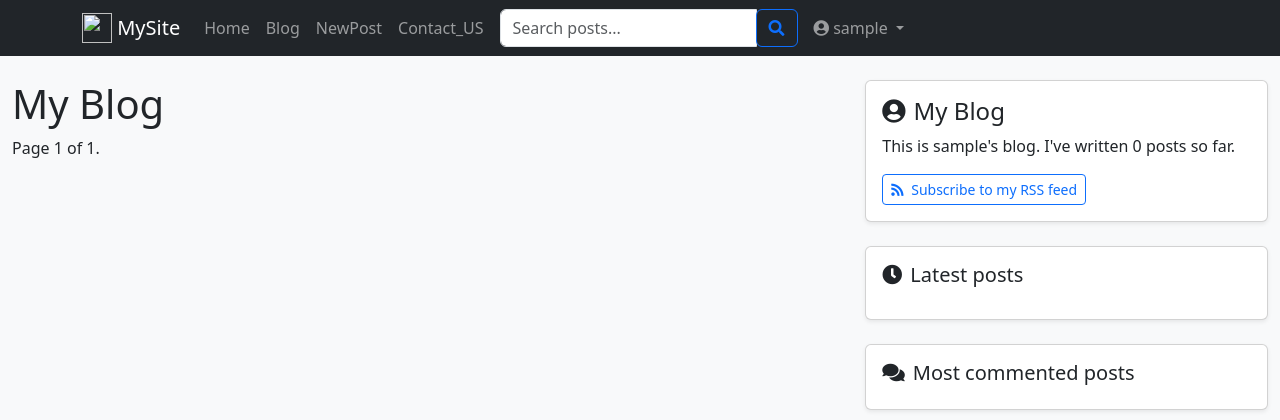
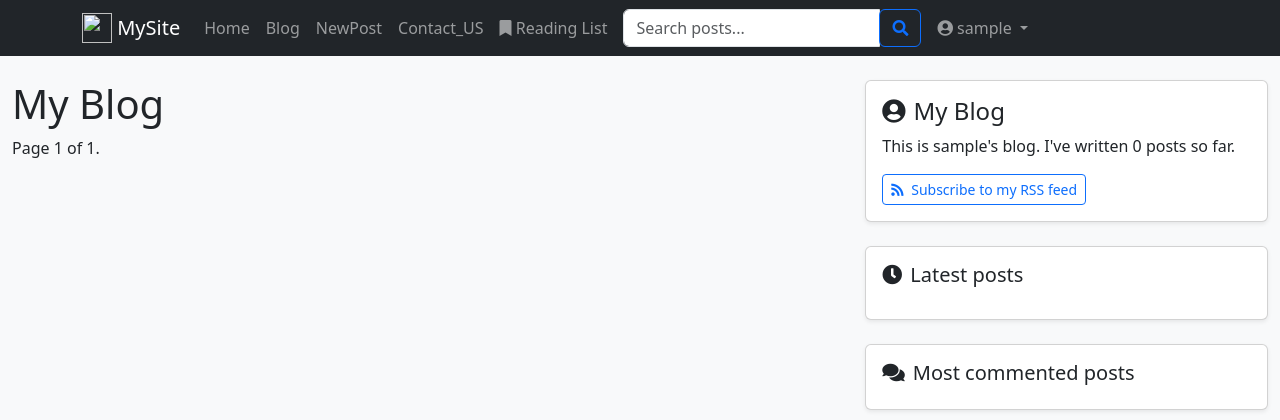
Before and after one commit to hindia-vic/blog, a Django app: page /blog/ in a window 1280 px wide. Shown: the top 420 px of the page. Run offline with Django 5.2, Linux system fonts and the light colour scheme; the visitor is signed in with stand-in values (Sample User, id 1); data that the repository does not hold is empty.

Commit message:
adding reading list and profile

```diff
--- a/blog/models.py
+++ b/blog/models.py
@@ -68,6 +68,9 @@ class Post(models.Model):
 
 class Comment(models.Model):
     post=models.ForeignKey(Post,on_delete=models.CASCADE,related_name='comments')
+    author = models.ForeignKey(settings.AUTH_USER_MODEL,
+                             on_delete=models.CASCADE,
+                             null=True)
     name=models.CharField(max_length=80)
     email=models.EmailField()
     body=models.TextField()
@@ -103,3 +106,32 @@ class Profile(models.Model):
     @receiver(post_save, sender=User)
     def save_user_profile(sender, instance, **kwargs):
         instance.profile.save()
+
+class ReadingList(models.Model):
+    user = models.OneToOneField(
+        settings.AUTH_USER_MODEL,
+        on_delete=models.CASCADE,
+        related_name='reading_list'
+    )
+    posts = models.ManyToManyField(
+        'Post',
+        related_name='in_reading_lists',
+        blank=True
+    )
+    created_at = models.DateTimeField(auto_now_add=True)
+    updated_at = models.DateTimeField(auto_now=True)
+
+    def __str__(self):
+        return f"{self.user.username}'s Reading List"
+
+    def add_post(self, post):
+        self.posts.add(post)
+        self.save()
+
+    def remove_post(self, post):
+        self.posts.remove(post)
+        self.save()
+
+    @property
+    def post_count(self):
+        return self.posts.count()
--- a/blog/templates/blog/post/navbar.html
+++ b/blog/templates/blog/post/navbar.html
@@ -25,10 +25,19 @@
           <li class="nav-item">
             <a class="nav-link" href="{% url 'blog:contact' %}">Contact_US</a>
           </li>
+          <!-- Add Reading List link here -->
+          <li class="nav-item">
+            <a class="nav-link" href="{% url 'blog:reading_list' %}">
+              <i class="fas fa-bookmark"></i> Reading List
+              {% if user.is_authenticated and user.reading_list %}
+              <span class="badge badge-light ml-1">{{ user.reading_list.post_count }}</span>
+              {% endif %}
+            </a>
+          </li>
         {% endif %}
       </ul>
 
-          <!-- Search Form -->
+      <!-- Search Form -->
       <form class="form-inline my-2 my-lg-0 mx-2" action="{% url 'blog:post_search' %}" method="get">
         <div class="input-group">
           <input class="form-control" type="search" name="query" placeholder="Search posts..." aria-label="Search" required>
@@ -45,22 +54,22 @@
           <li class="nav-item dropdown">
             <a class="nav-link dropdown-toggle" href="#" id="userDropdown" role="button" data-toggle="dropdown">
               <i class="fas fa-user-circle"></i> {{ user.username }}
+              {% if user.reading_list %}
+              <span class="badge badge-pill badge-light ml-1">{{ user.reading_list.post_count }}</span>
+              {% endif %}
             </a>
             <div class="dropdown-menu dropdown-menu-right">
-
-              <a class="dropdown-item" href="">
-
               <a class="dropdown-item" href="{% url 'blog:user_profile' %}">
                 <i class="fas fa-user"></i> Profile
+              </a>
+              <a class="dropdown-item" href="{% url 'blog:reading_list' %}">
+                <i class="fas fa-bookmark"></i> Reading List
+                <span class="badge badge-primary float-right">{{ user.reading_list.post_count }}</span>
               </a>
               <a class="dropdown-item" href="">
                 <i class="fas fa-cog"></i> Settings
               </a>
               <div class="dropdown-divider"></div>
-
-              <a class="dropdown-item" href="{% url 'logout' %}">
-                <i class="fas fa-sign-out-alt"></i> Logout
-              </a>
               <form method="post" action="{% url 'logout' %}" class="dropdown-item-form">
                 {% csrf_token %}
                 <button type="submit" class="dropdown-item text-danger" id="logout-button">
--- a/blog/templates/blog/post/profile_edit.html
+++ b/blog/templates/blog/post/profile_edit.html
@@ -114,7 +114,7 @@
                                            id="id_website"
                                            class="form-control {% if form.website.errors %}is-invalid{% endif %}"
                                            placeholder="https://"
-                                           value="{{ form.website.value|default:"" }}">
+                                           value="{{ form.website.value|default:""}}">
                                     {% if form.website.errors %}
                                     <div class="invalid-feedback">
                                         {{ form.website.errors|join:", " }}
--- a/blog/urls.py
+++ b/blog/urls.py
@@ -1,6 +1,6 @@
 from django.urls import path
 
-from .views import post_detail,post_list,post_share,post_comment,post_search,register,post_create,delete_post,confirm_delete,update_post,user_profile,profile_edit,post_draft_list,contact
+from .views import post_detail,post_list,post_share,post_comment,post_search,register,post_create,delete_post,confirm_delete,update_post,user_profile,profile_edit,post_draft_list,contact,reading_list,add_to_reading_list,remove_from_reading_list
 from  .feeds import LatestPostsFeed
 #from . import views
 app_name='blog'
@@ -21,4 +21,7 @@ urlpatterns=[
     path('profile/edit/',profile_edit, name='profile_edit'),
     path('draft/',post_draft_list,name='drafts'),
     path('contact/', contact, name='contact'),
+    path('reading-list/', reading_list, name='reading_list'),
+    path('reading-list/add/<int:post_id>/', add_to_reading_list, name='add_to_reading_list'),
+    path('reading-list/remove/<int:post_id>/', remove_from_reading_list, name='remove_from_reading_list'),
 ]
--- a/blog/views.py
+++ b/blog/views.py
@@ -12,7 +12,7 @@ from django.core.mail import send_mail,mail_admins
 from taggit.models import Tag
 from django.db.models import Count
 from .forms import EmailPostForm,CommentForm,SearchForm,CustomerCreation,PostForm,ProfileForm,ContactForm
-from . models import Post
+from . models import Post,ReadingList,Comment
 
 def post_list(request,tag_slug=None):
     post_list=Post.published.all()
@@ -179,10 +179,12 @@ def update_post(request,post_id):
 def user_profile(request):
     user_posts = Post.published.filter(author=request.user)
     drafts = Post.objects.filter(author=request.user, status=Post.Status.DRAFT)
+    user_comments = Comment.objects.filter(author=request.user).select_related('post')
     return render(request, 'blog/post/profile.html', {
         'user': request.user,
-        'posts': user_posts,
-        'drafts': drafts  # Pass drafts separately
+        'user_posts': user_posts,
+        'drafts': drafts ,
+        'comments':user_comments
     })
 
 @login_required
@@ -234,5 +236,54 @@ def bookmark_post(request, post_id):
 
 @login_required
 def reading_list(request):
-    bookmarks = request.user.profile.bookmarks.all()
-    return render(request, 'blog/user/reading_list.html', {'bookmarks': bookmarks})
+    reading_list = get_object_or_404(ReadingList, user=request.user)
+    posts = reading_list.posts.filter(status=Post.Status.PUBLISHED).select_related('author').prefetch_related('tags')
+
+    # Add pagination
+    paginator = Paginator(posts, 10)
+    page_number = request.GET.get('page')
+    try:
+        posts = paginator.page(page_number)
+    except PageNotAnInteger:
+        posts = paginator.page(1)
+    except EmptyPage:
+        posts = paginator.page(paginator.num_pages)
+
+    return render(request, 'blog/post/reading_list.html', {
+        'reading_list': reading_list,
+        'posts': posts,
+        'section': 'reading_list'
+    })
+
+@login_required
+@require_POST
+def add_to_reading_list(request, post_id):
+    post = get_object_or_404(Post, id=post_id, status=Post.Status.PUBLISHED)
+    reading_list, created = ReadingList.objects.get_or_create(user=request.user)
+
+    if reading_list.posts.filter(id=post.id).exists():
+        messages.warning(request, 'This post is already in your reading list')
+    else:
+        reading_list.posts.add(post)
+        messages.success(request, f'"{post.title}" added to your reading list')
+
+    if request.headers.get('HTTP_REFERER'):
+        return redirect(request.headers.get('HTTP_REFERER'))
+    return redirect(post.get_absolute_url())
+
+
+@login_required
+@require_POST
+def remove_from_reading_list(request, post_id):
+    post = get_object_or_404(Post, id=post_id)
+    reading_list = get_object_or_404(ReadingList, user=request.user)
+
+    if reading_list.posts.filter(id=post.id).exists():
+        reading_list.posts.remove(post)
+        messages.success(request, f'"{post.title}" removed from your reading list')
+    else:
+        messages.warning(request, 'This post was not in your reading list')
+
+    if request.headers.get('HTTP_REFERER'):
+        return redirect(request.headers.get('HTTP_REFERER'))
+    return redirect('blog:reading_list')
```
Also changed, not shown: blog/admin.py (+14 -1 lines), blog/templates/blog/post/detail.html (+16 -0 lines), blog/templates/blog/post/reading_list.html (added, +112 -0 lines), blog/migrations/0009_readinglist.py (added), blog/migrations/0010_comment_author.py (added).
